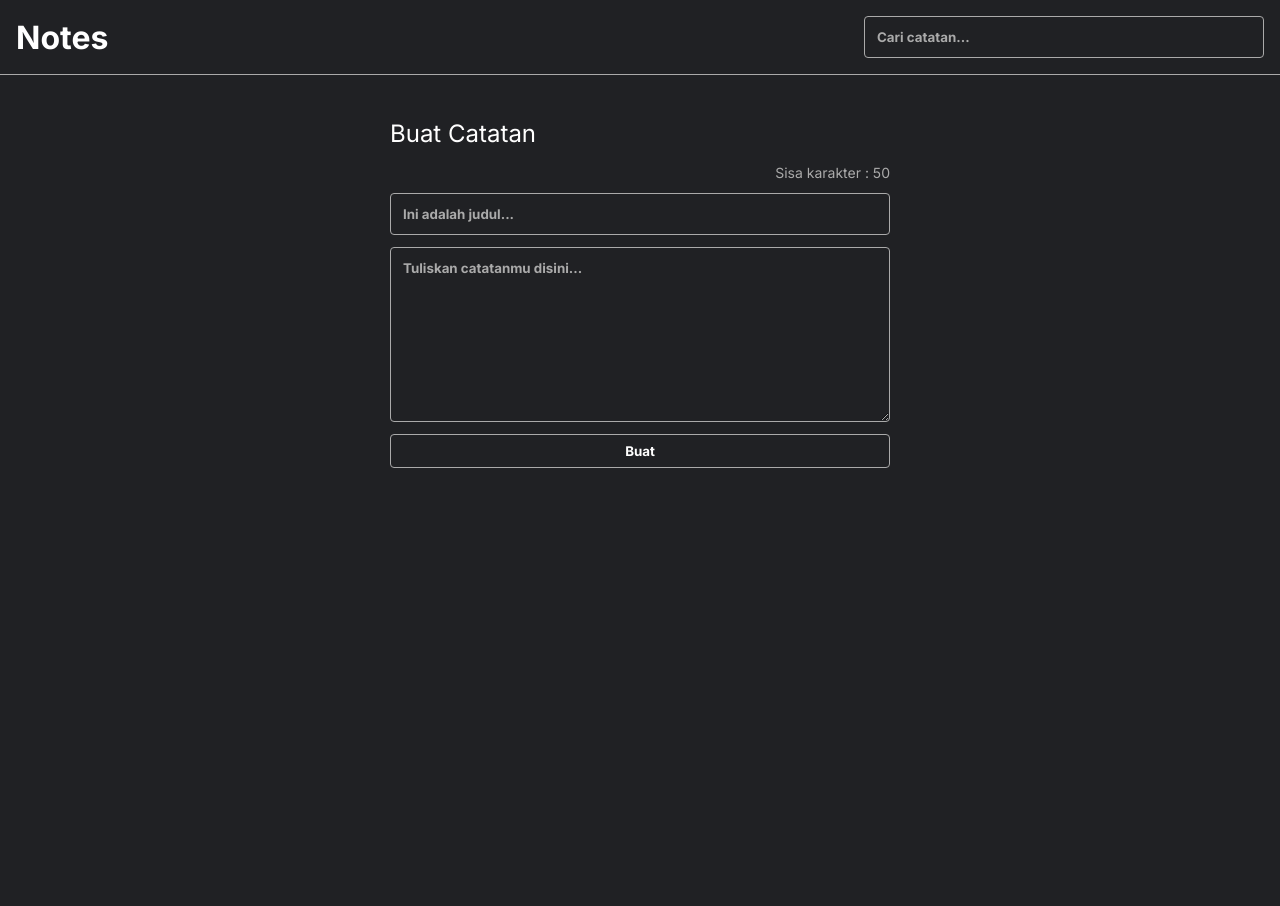
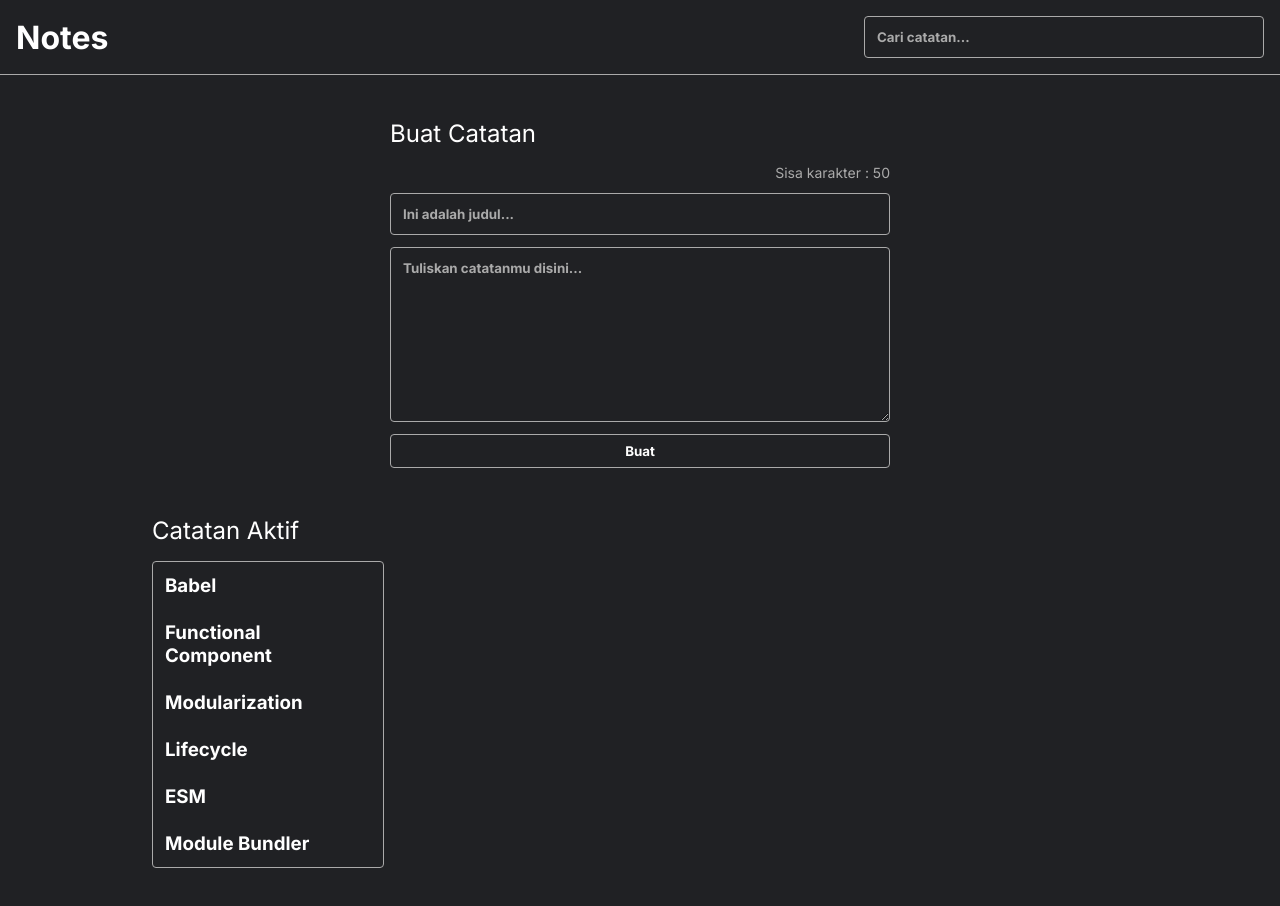
Before and after one commit to pardana/personal-notes, a React (Create React App) app: page / in a window 1280 px wide. Shown: the top 906 px of the page. Before the commit the page ends 800 px from the top, so only its background shows below. Built offline with nearby package versions, Linux system fonts and the light colour scheme.

Commit message:
update notes item

```diff
--- a/src/components/NoteBody.js
+++ b/src/components/NoteBody.js
@@ -1,10 +1,13 @@
 import React from "react";
 import NoteInput from "./NoteInput";
+import NoteList from "./NoteList";
 
 export default function Body() {
   return (
     <div className="note-app__body">
       <NoteInput />
+      <h2>Catatan Aktif</h2>
+      <NoteList />
     </div>
   )
 }
--- /dev/null
+++ b/src/components/NoteItem.js
@@ -0,0 +1,18 @@
+import React from "react";
+import NoteItemContent from "./NoteItemContent";
+
+export default function NoteItem({ datas }) {
+  return (
+    <div className="note-item">
+      {datas.map((data) => (
+        <NoteItemContent
+          key={data.id}
+          id={data.id}
+          title={data.title}
+          {...data}
+        />
+        // console.log(data)
+      ))}
+    </div>
+  );
+}
--- /dev/null
+++ b/src/components/NoteItemContent.js
@@ -0,0 +1,11 @@
+import React from "react";
+
+function NoteItemContent({ id, title }) {
+  return (
+    <div className="note-item__content">
+      <h3>{title}</h3>
+    </div>
+  );
+}
+
+export default NoteItemContent
--- /dev/null
+++ b/src/components/NoteList.js
@@ -0,0 +1,24 @@
+import React from "react";
+import NoteItem from "./NoteItem";
+import { getInitialData } from "../utils/index";
+
+class NoteList extends React.Component {
+  constructor(props) {
+    super(props);
+
+    //inisialisasi state
+    this.state = {
+      datas: getInitialData(),
+    };
+  }
+
+  render() {
+    return (
+      <div className="notes-list">
+        <NoteItem datas={this.state.datas} />
+      </div>
+    );
+  }
+}
+
+export default NoteList;
```
Also changed, not shown: src/components/NoteArsip.js (added).
